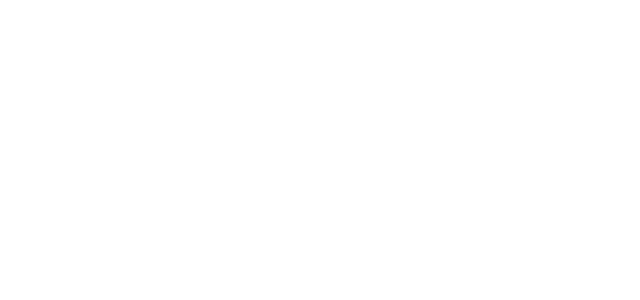
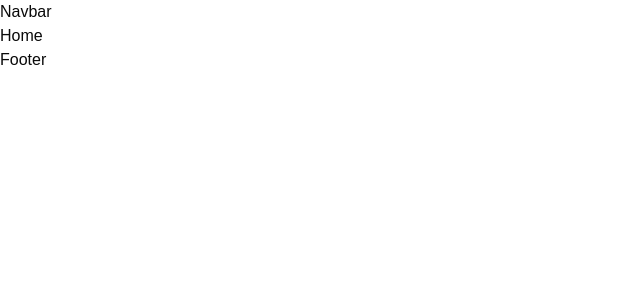
Before and after one commit to mohamedswafvanp/lavernaevents, a React (Vite) app in the folder frontend/: page / in a window 1280 px wide. Shown: the top 300 px of the page, without its empty margins (0-640 px from the left). Built offline with nearby package versions, Linux system fonts and the light colour scheme.

Commit message:
Public Files Created

```diff
--- a/frontend/src/App.tsx
+++ b/frontend/src/App.tsx
@@ -1,6 +1,19 @@
+
+import PublicLayout from "./layouts/PublicLayout"
+import Footer from "./components/public/Footer"
+import Navbar from "./components/public/Navbar"
+import Home from "./pages/public/Home"
 
 function App() {
-	return <main />
+	return (
+		<PublicLayout>
+			<Navbar />
+			<main>
+				<Home />
+			</main>
+			<Footer />
+		</PublicLayout>
+	)
 }
 
 export default App
--- /dev/null
+++ b/frontend/src/components/public/Footer.tsx
@@ -0,0 +1,5 @@
+function Footer() {
+	return <section>Footer</section>
+}
+
+export default Footer
--- /dev/null
+++ b/frontend/src/components/public/Navbar.tsx
@@ -0,0 +1,5 @@
+function Navbar() {
+	return <section>Navbar</section>
+}
+
+export default Navbar
--- /dev/null
+++ b/frontend/src/layouts/PublicLayout.tsx
@@ -0,0 +1,7 @@
+import type { PropsWithChildren } from "react"
+
+function PublicLayout({ children }: PropsWithChildren) {
+	return <>{children}</>
+}
+
+export default PublicLayout
--- /dev/null
+++ b/frontend/src/pages/public/About.tsx
@@ -0,0 +1,5 @@
+function About() {
+	return <section>About</section>
+}
+
+export default About
--- /dev/null
+++ b/frontend/src/pages/public/Contact.tsx
@@ -0,0 +1,5 @@
+function Contact() {
+	return <section>Contact</section>
+}
+
+export default Contact
--- /dev/null
+++ b/frontend/src/pages/public/FAQ.tsx
@@ -0,0 +1,5 @@
+function FAQ() {
+	return <section>FAQ</section>
+}
+
+export default FAQ
--- /dev/null
+++ b/frontend/src/pages/public/Features.tsx
@@ -0,0 +1,5 @@
+function Features() {
+	return <section>Features</section>
+}
+
+export default Features
--- /dev/null
+++ b/frontend/src/pages/public/Gallery.tsx
@@ -0,0 +1,5 @@
+function Gallery() {
+	return <section>Gallery</section>
+}
+
+export default Gallery
--- /dev/null
+++ b/frontend/src/pages/public/Home.tsx
@@ -0,0 +1,5 @@
+function Home() {
+	return <section>Home</section>
+}
+
+export default Home
--- /dev/null
+++ b/frontend/src/pages/public/Pricing.tsx
@@ -0,0 +1,5 @@
+function Pricing() {
+	return <section>Pricing</section>
+}
+
+export default Pricing
```
Also changed, not shown: 1 other file (tests, documents, lock files or other folders).
